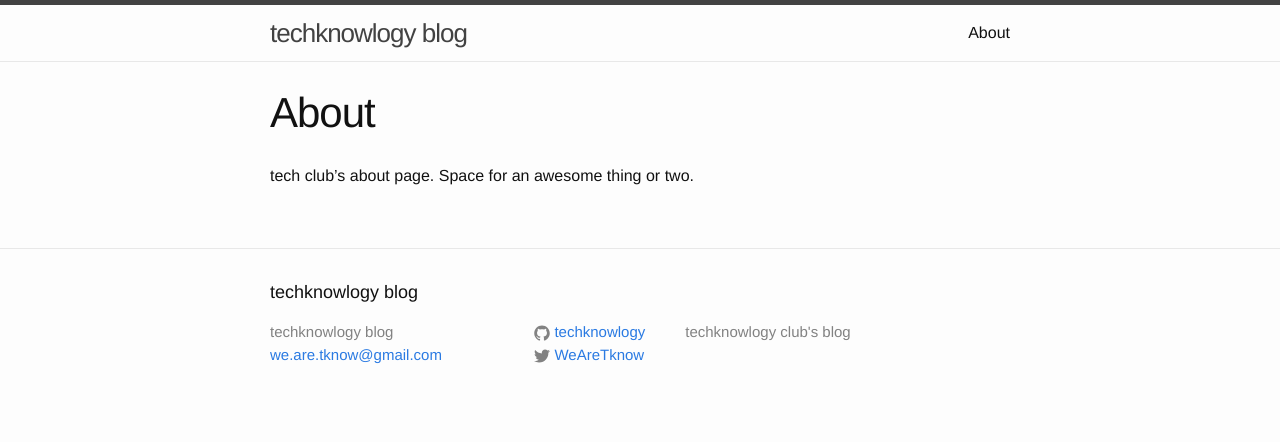
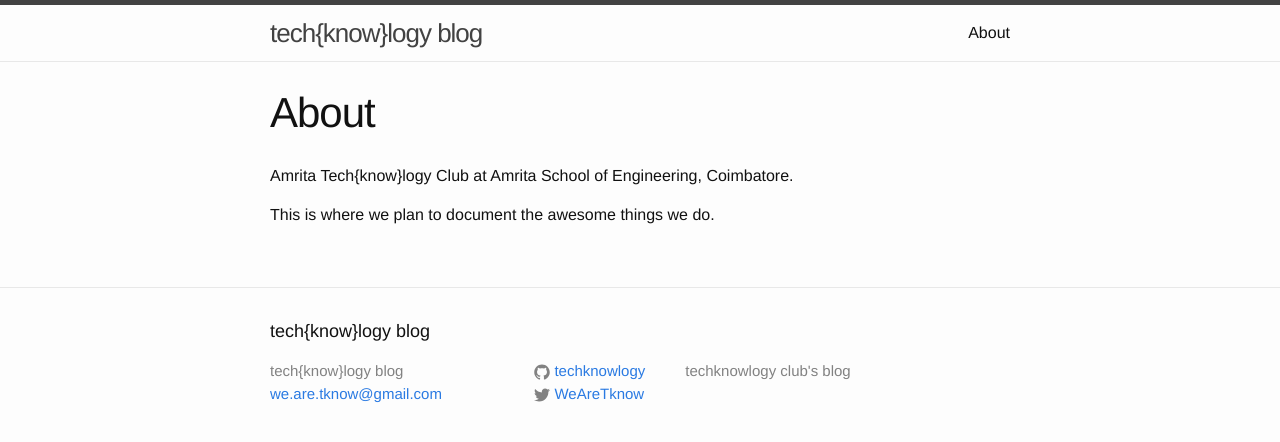
Before and after one commit to techknowlogy/wlog, a Jekyll site: the page built from about.md, in a window 1280 px wide. Shown: the top 442 px of the page. Built offline with Jekyll 4.4.1, drawn with Linux system fonts in a browser that asks for light colours.

Commit message:
update about page and config

```diff
--- a/_config.yml
+++ b/_config.yml
@@ -1,8 +1,8 @@
 # Site settings
-title: techknowlogy blog
+title: tech{know}logy blog
 email: we.are.tknow@gmail.com
 description: techknowlogy club's blog
-baseurl: "/wlog" # the subpath of your site, e.g. /blog/
+baseurl: "/blog" # the subpath of your site, e.g. /blog/
 url: "http://techknowlogy.github.io/" # the base hostname & protocol for your site
 twitter_username: WeAreTknow
 github_username:  techknowlogy
--- a/about.md
+++ b/about.md
@@ -4,4 +4,6 @@ title: About
 permalink: /about/
 ---
 
-tech club's about page. Space for an awesome thing or two.
+Amrita Tech{know}logy Club at Amrita School of Engineering, Coimbatore.
+
+This is where we plan to document the awesome things we do.
```
